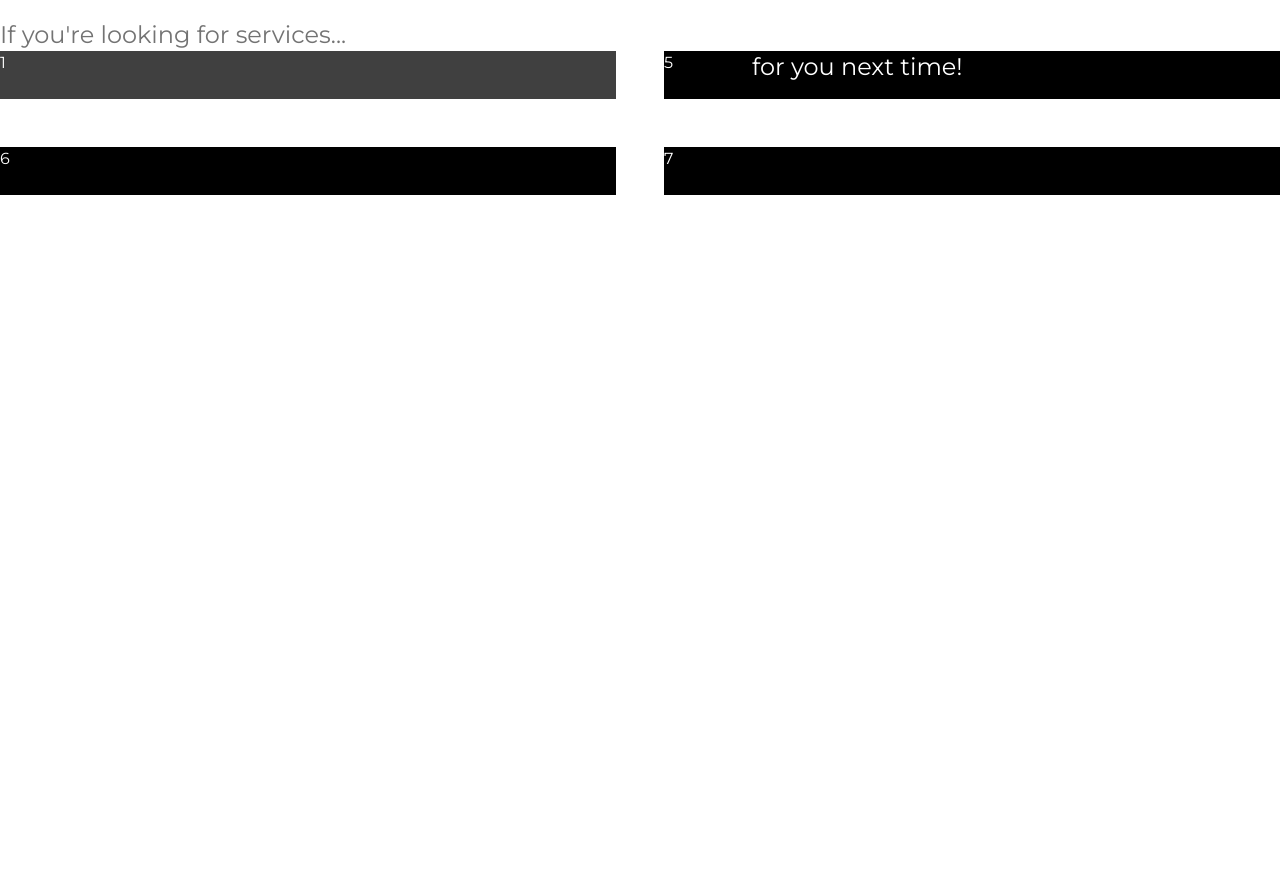
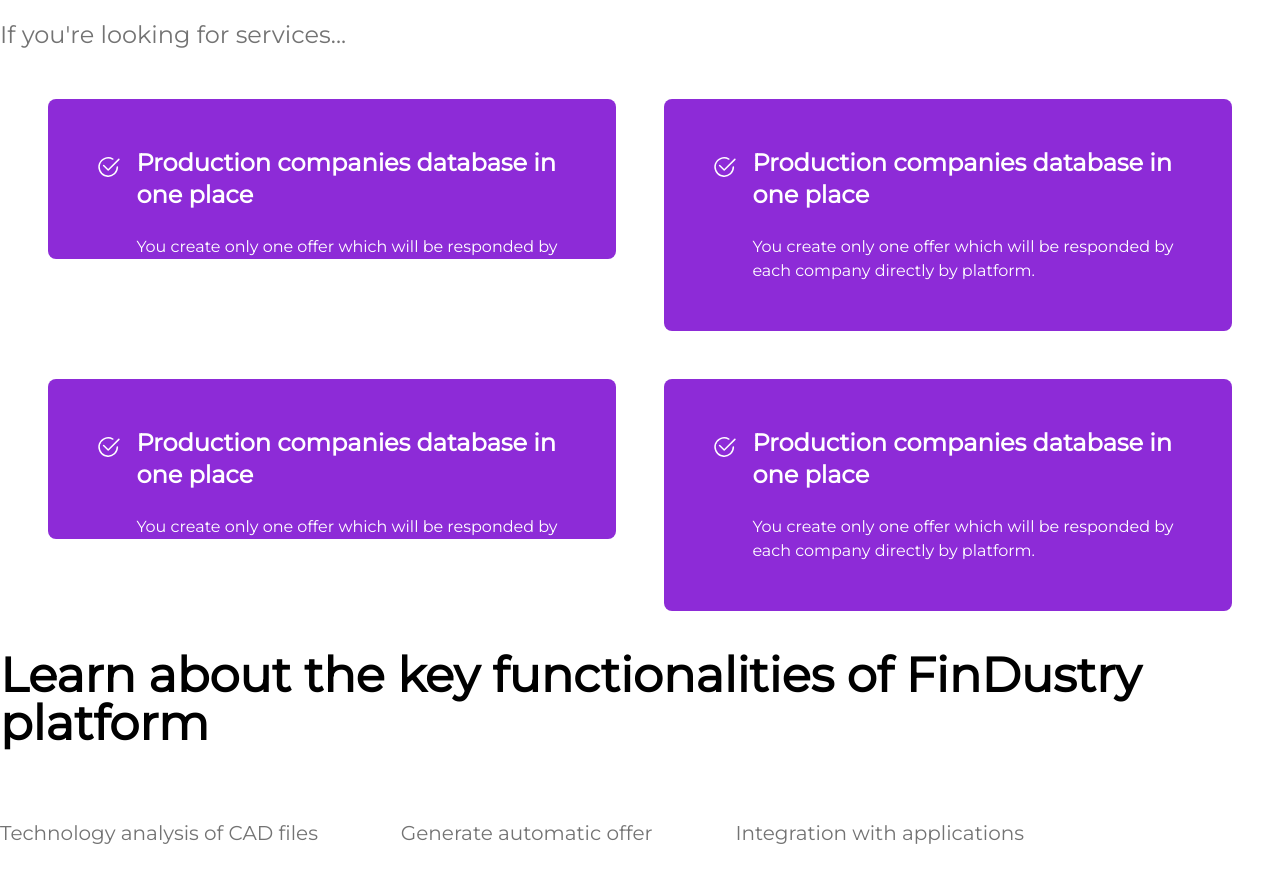
Before and after one commit to bartek2397/findustry, a Next.js app: page / in a window 1280 px wide. Shown: the part 1589-2472 px from the top of the page. Before the commit the page ends 2240 px from the top, so only its background shows below. Built offline with nearby package versions, Linux system fonts and the light colour scheme.

Commit message:
List of functionlities

```diff
--- a/app/components/HomePage.tsx
+++ b/app/components/HomePage.tsx
@@ -8,6 +8,7 @@
 
 import Second from "./homePageSections/Second";
 import Third from "./homePageSections/Third";
+import Fourth from "./homePageSections/Fourth";
 
 const HomePage = () => {
   return (
@@ -37,6 +38,7 @@
       </section>
       <Second />
       <Third />
+      <Fourth />
     </div>
   );
 };
--- /dev/null
+++ b/app/components/homePageSections/Fourth.tsx
@@ -0,0 +1,30 @@
+"use client";
+
+import { useState } from "react";
+import Heading from "../Heading";
+import ListItem, { list } from "./homePageComponents/ListItem";
+
+const Fourth = () => {
+  const [active, setActive] = useState<number>();
+
+
+
+  return (
+    <section className='h-[100vh]'>
+      <div className='max-w-[1440px] m-auto'>
+        <Heading
+          title='Learn about the key functionalities of FinDustry platform'
+          titleStyle='text-5xl pr-24'
+        />
+        <div>
+            <ListItem />
+            {/* <ListItem title="Technology analysis of CAD files"></ListItem>
+            <ListItem title='Generate automatic offer'></ListItem>
+            <ListItem title='Integration with applications'></ListItem> */}
+        </div>
+      </div>
+    </section>
+  );
+};
+
+export default Fourth;
--- a/app/components/homePageSections/Third.tsx
+++ b/app/components/homePageSections/Third.tsx
@@ -1,6 +1,8 @@
 "use client";
 
 import Heading from "../Heading";
+
+import { BsCheck2Circle } from "react-icons/bs";
 
 const Third = () => {
   return (
@@ -13,11 +15,39 @@
           subtitle="If you're looking for services..."
         />
 
-        <div className='text-white grid grid-cols-2 grid-rows-2 gap-12'>
-          <div className='row-span-2 bg-neutral-700'>1</div>
-          <div className='row-span-2 bg-black'>5</div>
-          <div className='row-span-2 row-start-3 bg-black'>6</div>
-          <div className='row-span-2 row-start-3 bg-black'>7</div>
+        <div className='text-white grid grid-cols-2 grid-rows-2 gap-12 p-12'>
+          <div className='row-span-2 bg-[#8d2bd7] h-[20vh] rounded-lg p-12 flex gap-4'>
+            <BsCheck2Circle size={40}></BsCheck2Circle>
+            <Heading
+              title='Production companies database in one place'
+              subtitleStyle='text-white'
+              subtitle='You create only one offer which will be responded by each company directly by platform.'
+            />
+          </div>
+          <div className='row-span-2 bg-[#8d2bd7] rounded-lg p-12 flex gap-4'>
+            <BsCheck2Circle size={40}></BsCheck2Circle>
+            <Heading
+              title='Production companies database in one place'
+              subtitleStyle='text-white'
+              subtitle='You create only one offer which will be responded by each company directly by platform.'
+            />
+          </div>
+          <div className='row-span-2 row-start-3 bg-[#8d2bd7] h-[20vh] rounded-lg p-12 flex gap-4'>
+            <BsCheck2Circle size={40}></BsCheck2Circle>
+            <Heading
+              title='Production companies database in one place'
+              subtitleStyle='text-white'
+              subtitle='You create only one offer which will be responded by each company directly by platform.'
+            />
+          </div>
+          <div className='row-span-2 row-start-3 bg-[#8d2bd7] rounded-lg p-12 flex gap-4'>
+            <BsCheck2Circle size={40}></BsCheck2Circle>
+            <Heading
+              title='Production companies database in one place'
+              subtitleStyle='text-white'
+              subtitle='You create only one offer which will be responded by each company directly by platform.'
+            />
+          </div>
         </div>
       </div>
     </section>
--- /dev/null
+++ b/app/components/homePageSections/homePageComponents/ListItem.tsx
@@ -0,0 +1,53 @@
+"use client";
+
+import { useState } from "react";
+
+interface ListItemProps {
+  title?: string;
+  onClick?: () => void;
+}
+
+export const list = [
+  {
+    id: 1,
+    title: "Technology analysis of CAD files",
+  },
+  {
+    id: 2,
+    title: "Generate automatic offer",
+  },
+  {
+    id: 3,
+    title: "Integration with applications",
+  },
+];
+
+const ListItem: React.FC<ListItemProps> = ({ title, onClick }) => {
+    const [active, setActive] = useState<number>();
+
+  return (
+      <ul className='flex justify-between pr-64 pt-12 text-xl'>
+          {list.map((item) => {
+              return (
+                <li className={`${active === item.id ? 'test-black' : 'text-neutral-500'}`}>
+              <button
+                key={item.id}
+                onClick={() => {
+                  if (active === item.id) {
+                    setActive(0);
+                  } else {
+                    setActive(item.id);
+                  }
+                }}
+              >
+                {item.title}
+              </button>
+              <span className={`${active === item.id ? 'block w-full h-[3px] text-yellow-300' : 'hidden'}`}></span>
+              </li>
+            );
+          })}
+      </ul>
+  );
+};
+
+export default ListItem;
```
Also changed, not shown: 1 other file (tests, documents, lock files or other folders).
